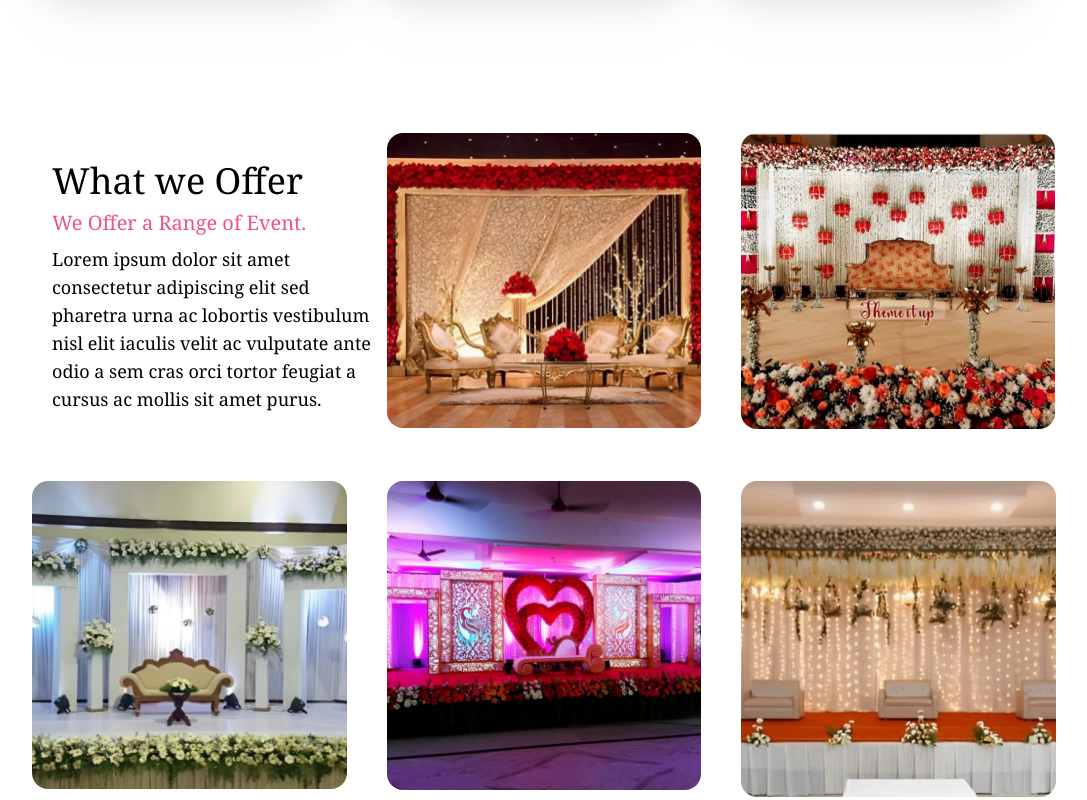
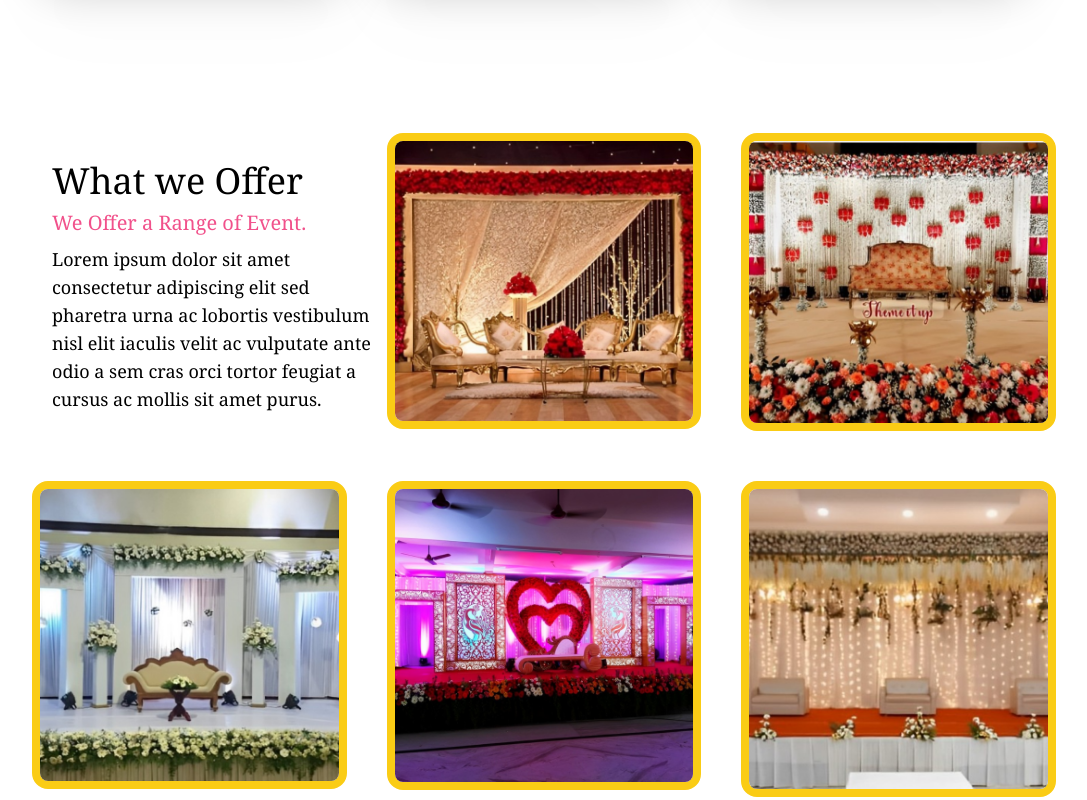
Before and after one commit to manicdon7/RajaDecors, a React (Create React App) app: page / in a window 1280 px wide. Shown: the part 2700-3500 px from the top of the page, without its empty margins (96-1183 px from the left). Built offline with nearby package versions, Linux system fonts and the light colour scheme.

Commit message:
gold frame

```diff
--- a/src/Components/Offer.js
+++ b/src/Components/Offer.js
@@ -22,20 +22,20 @@ const Offer = () => {
              orci tortor feugiat a cursus ac mollis sit amet purus.
             </p>
         </div>
-        <div>
-            <img className='rounded-2xl hover:scale-105 transition transform' src={offer1} alt='offer1'/>
+        <div className=''>
+            <img className='border-8 border-yellow-400 rounded-2xl hover:scale-105 transition transform' src={offer1} alt='offer1'/>
         </div>
         <div>
-            <img className='rounded-2xl hover:scale-105 transition transform' src={offer2} alt='offer2'/>
+            <img className='border-8 border-yellow-400 rounded-2xl hover:scale-105 transition transform' src={offer2} alt='offer2'/>
         </div>
         <div>
-            <img className='rounded-2xl hover:scale-105 transition transform' src={offer3} alt='offer3'/>
+            <img className='border-8 border-yellow-400 rounded-2xl hover:scale-105 transition transform' src={offer3} alt='offer3'/>
         </div>
         <div>
-            <img className='rounded-2xl hover:scale-105 transition transform' src={offer4} alt='offer4'/>
+            <img className='border-8 border-yellow-400 rounded-2xl hover:scale-105 transition transform' src={offer4} alt='offer4'/>
         </div>
         <div>
-            <img className='rounded-2xl hover:scale-105 transition transform' src={offer5} alt='offer5'/>
+            <img className='border-8 border-yellow-400 rounded-2xl hover:scale-105 transition transform' src={offer5} alt='offer5'/>
         </div>
     </div>
   )
```
